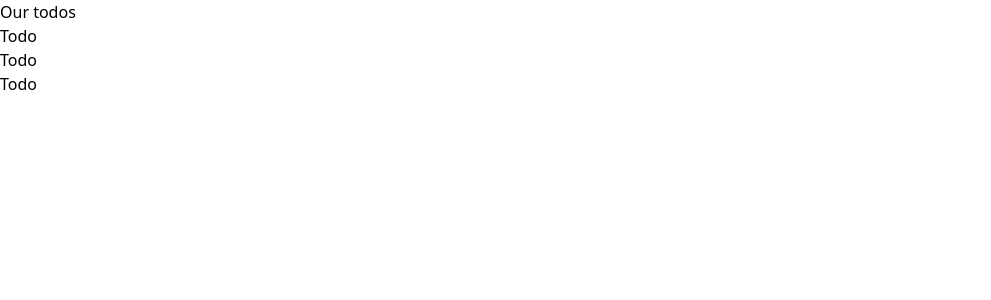
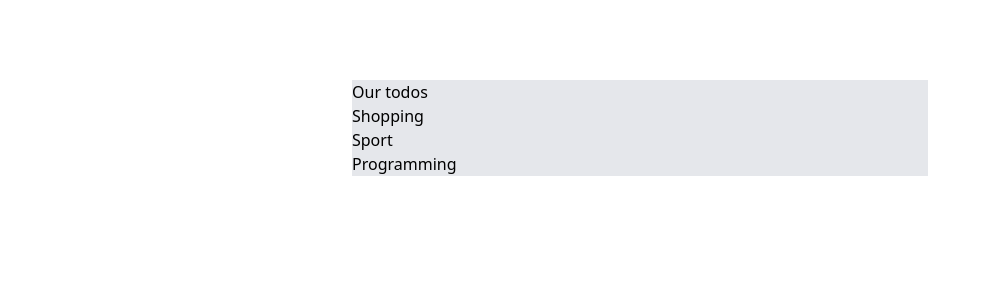
Before and after one commit to D3stros/React_todo_app, a React (Create React App) app: page / in a window 1280 px wide. Shown: the top 300 px of the page, without its empty margins (0-991 px from the left). Built offline with nearby package versions, Linux system fonts and the light colour scheme.

Commit message:
Adding props for dynamic rendering of content

```diff
--- a/src/App.js
+++ b/src/App.js
@@ -2,7 +2,7 @@ import TodoList from './components/TodoList';
 
 function App() {
 	return (
-		<div>
+		<div className='max-w-xl m-auto bg-gray-200 mt-20'>
 			<TodoList />
 		</div>
 	);
--- a/src/components/Todo.js
+++ b/src/components/Todo.js
@@ -1,9 +1,9 @@
 import React from 'react';
 
-const Todo = () => {
+const Todo = ({ description, done }) => {
 	return (
 		<div>
-			<h1>Todo</h1>
+			<h1>{description}</h1>
 		</div>
 	);
 };
--- a/src/components/TodoList.js
+++ b/src/components/TodoList.js
@@ -11,9 +11,15 @@ const TodoList = () => {
 	return (
 		<div>
 			<h1>Our todos</h1>
-			<Todo></Todo>
-			<Todo></Todo>
-			<Todo></Todo>
+			{todos.map((item, index) => {
+				return (
+					<Todo
+						description={item.description}
+						done={item.done}
+						key={index}
+					></Todo>
+				);
+			})}
 		</div>
 	);
 };
```
